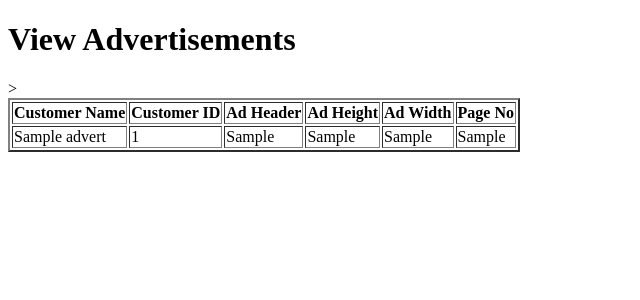
After one commit to Jaspreet8843/Ads_management, a Django app: page /view_adverts in a window 1280 px wide. The commit adds this page. Shown: the top 300 px of the page, without its empty margins (0-640 px from the left). Run offline with Django 3.2, Linux system fonts and the light colour scheme; tables that the repository leaves empty hold one stand-in row (values such as "Sample post"); parts of the project's set-up code (start-up, migrations or seed data) failed here and were passed over.

Commit message:
add and view ads

```diff
--- a/mainActivity/models.py
+++ b/mainActivity/models.py
@@ -15,3 +15,11 @@ class customer (models.Model):
 class prices(models.Model):
     cust_type=models.CharField(max_length=255, unique=True)
     price=models.FloatField()
+
+class adverts(models.Model):
+	cust_name=models.CharField(max_length=255)
+	cust_id=models.CharField(max_length=255)
+	ad_header=models.CharField(max_length=255)
+	ad_height=models.CharField(max_length=255)
+	ad_width=models.CharField(max_length=255)
+	ad_page=models.CharField(max_length=255)
--- a/mainActivity/urls.py
+++ b/mainActivity/urls.py
@@ -8,4 +8,6 @@ urlpatterns = [
     path('delete_cust_type/<int:no>', views.delete, name='delete'),
     path('add_customer/',views.add_customer, name='add_customer'),
     path('view_customers/',views.view_customers, name='view_customers'),
+    path('add_advert/',views.add_advert,name='add_advert'),
+    path('view_adverts',views.view_adverts,name='view_adverts'),
 ]
--- a/mainActivity/views.py
+++ b/mainActivity/views.py
@@ -1,5 +1,5 @@
 from django.shortcuts import render, redirect
-from .models import customer,prices
+from .models import customer,prices,adverts
 import time
 # Create your views here.
 
@@ -9,6 +9,7 @@ def index(request):
 
     return render(request,'index.html')
 
+#PRICES--------------------------------------------------------------------------------
 def view_prices(request):
     p=prices.objects.all()
     return render(request,'view_prices.html',({'prices':p}))
@@ -25,6 +26,8 @@ def edit_prices(request):
         if(new_cust != '' and new_price != ''):
             obj=prices(cust_type=new_cust, price=new_price)
             obj.save()
+        else:
+            print("Entries can't be empty")
         return redirect('view_prices')
 
     return render(request,'edit_prices.html',({'prices':p}))
@@ -33,6 +36,7 @@ def delete(request, no):
     p=prices.objects.filter(id=no).delete()
     return redirect(edit_prices)
 
+#CUSTOMER-------------------------------------------------------------------------------
 def add_customer(request):
     if request.method=='POST':
         cust_name=request.POST.get('customer_name')
@@ -46,9 +50,35 @@ def add_customer(request):
             obj=customer(cust_name=cust_name,cust_address=cust_address,cust_phone=cust_phone,
                   cust_type=cust_type,cust_id=cust_id,cust_since=cust_since)
             obj.save()
+        else:
+            print("Entries can't be empty")
         return redirect('index')
     return render(request,'add_customer.html')
 
 def view_customers(request):
-    c=customer.objects.all()
-    return render(request,'view_customers.html',({'customers':c}))
+    cust = customer.objects.all()
+    return render(request,'view_customers.html',({'customers':cust}))
+
+
+#ADVERTISEMENTS----------------------------------------------------------------------------
+def add_advert(request):
+    if request.method=='POST':
+        cust_name=request.POST.get('customer_name')
+        cust_id=request.POST.get('customer_id')
+        ad_header=request.POST.get('ad_header')
+        ad_height=request.POST.get('ad_height')
+        ad_width=request.POST.get('ad_width')
+        ad_page=request.POST.get('ad_page')
+        if(cust_name != '' and cust_id != '' and ad_header != '' and ad_height != ''
+            and ad_width != ''):
+            obj=adverts(cust_name=cust_name,cust_id=cust_id,ad_header=ad_header,ad_height=ad_height,
+                ad_width=ad_width,ad_page=ad_page)
+            obj.save()
+        else:
+            print("Entries can't be empty")
+        return redirect('index')
+    return render(request,'add_advert.html')
+
+def view_adverts(request):
+    ads = adverts.objects.all()
+    return render(request,'view_adverts.html',({'advertisements':ads}))
--- /dev/null
+++ b/template/view_adverts.html
@@ -0,0 +1,27 @@
+<!DOCTYPE html>
+<html>
+<head>
+	<title>Janambhumi</title>
+</head>
+<body>
+<h1>View Advertisements</h1>
+<table border="2">
+    <th>Customer Name</th>
+    <th>Customer ID</th>
+    <th>Ad Header</th>
+    <th>Ad Height</th>
+    <th>Ad Width</th>
+    <th>Page No</th>
+    {% for i in advertisements %}
+    <tr>
+    <td>{{i.cust_name}}</td>
+    <td>{{i.cust_id}}</td>
+    <td>{{i.ad_header}}</td>
+    <td>{{i.ad_height}}</td>
+    <td>{{i.ad_width}}</td>
+    <td>{{i.ad_page}}</td>
+    </tr>>
+        {% endfor %}
+</table>
+</body>
+</html>
--- a/template/view_prices.html
+++ b/template/view_prices.html
@@ -12,7 +12,7 @@
     <tr>
     <td>{{p.cust_type}}</td>
     <td>{{p.price}}</td>
-    </tr>>
+    </tr>
         {% endfor %}
 </table><p></p>
 <a href="/edit_prices">Edit Price</a><p></p>
```
Also changed, not shown: template/add_advert.html (added, +18 -0 lines), mainActivity/migrations/0001_initial.py.
